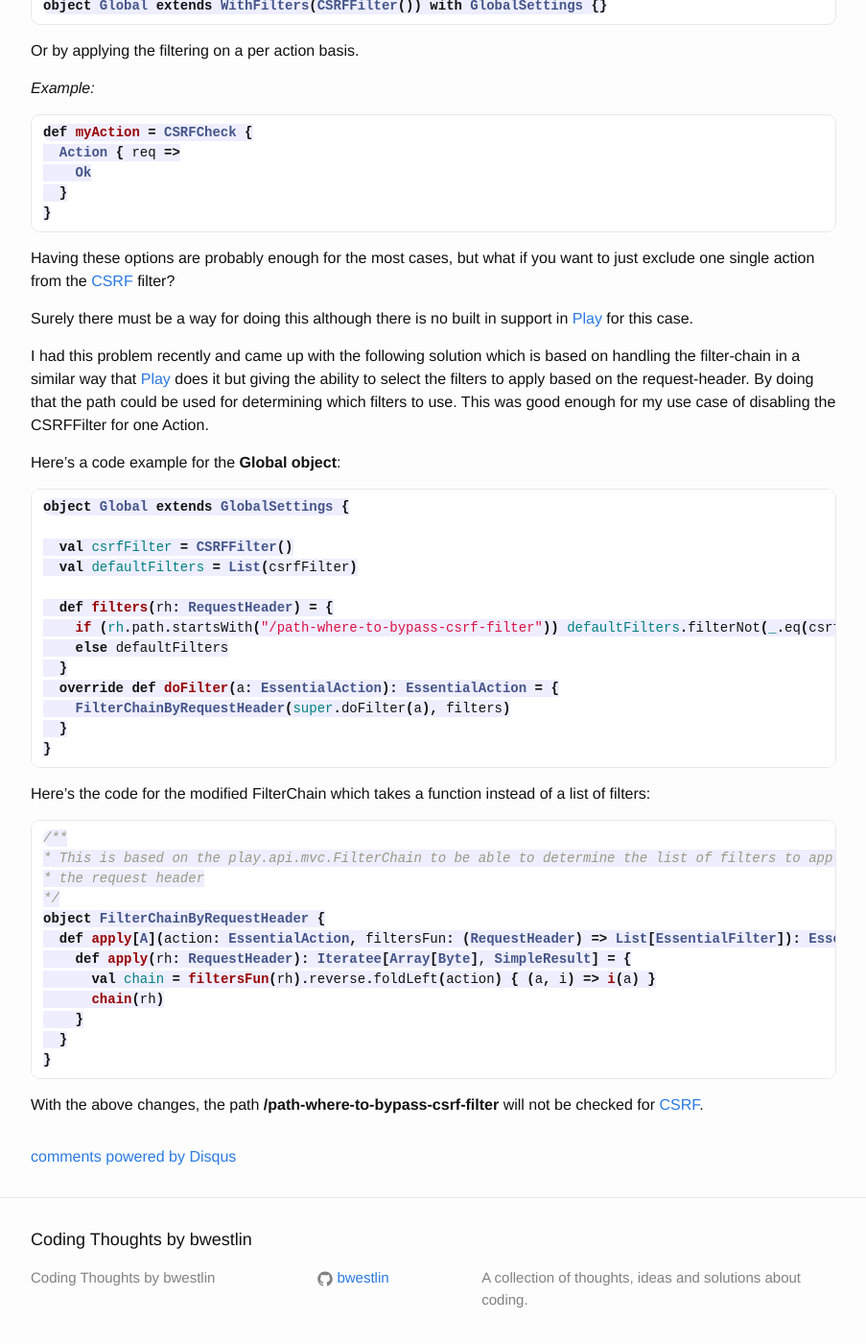
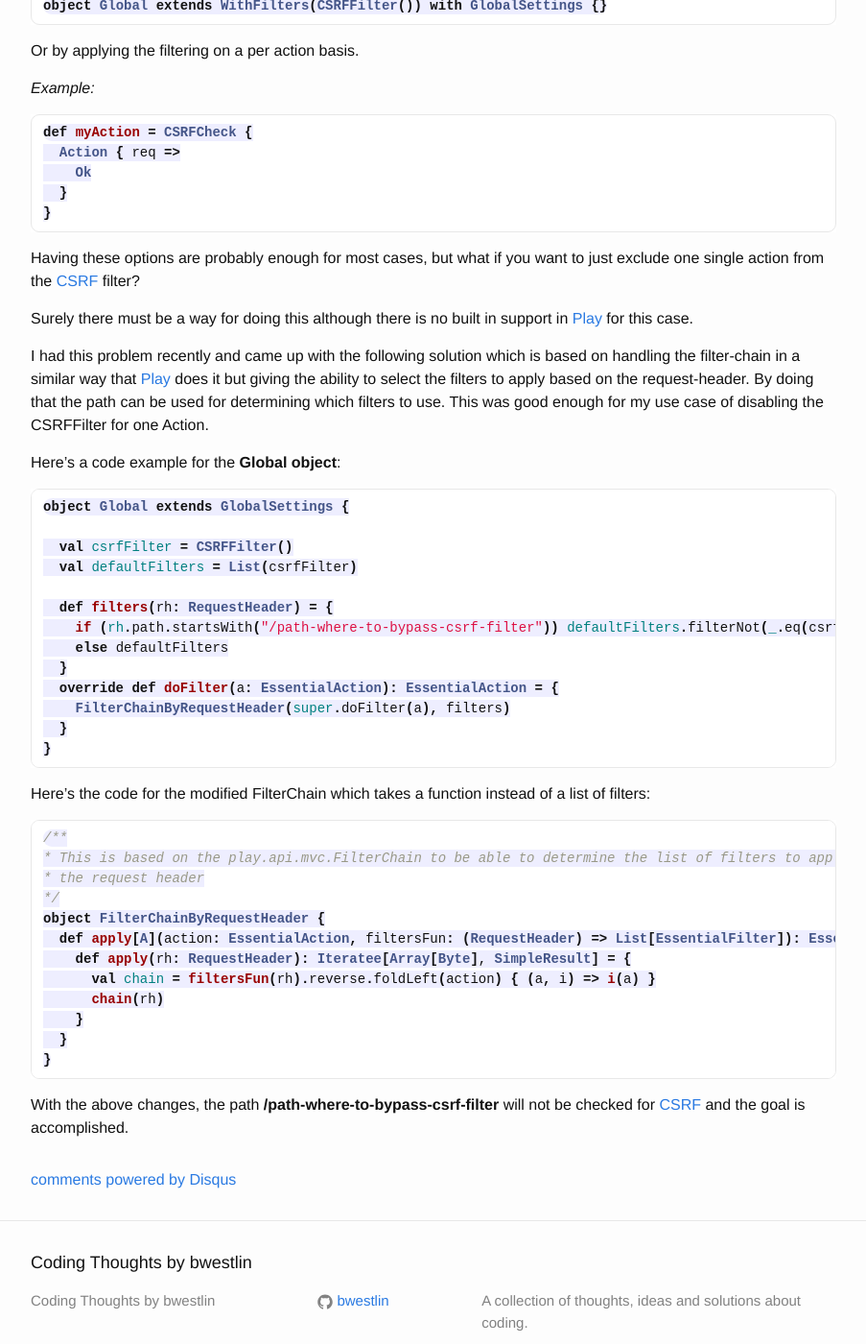
Before and after one commit to bwestlin/bwestlin.github.io, a Jekyll site: the page built from _posts/2014-07-18-play-disable-csrf-for-single-action.md, in a window 1280 px wide and 1400 px high, scrolled down 368 px. Shown: the whole window at 96% size, without its empty margins (188-1091 px from the left). Built offline with Jekyll 4.4.1, drawn with Linux system fonts in a browser that asks for light colours; Markdown is read by kramdown in place of the engine named in the settings; comment, search, counter and statistics services are not loaded.

Commit message:
Some language fixes

````diff
--- a/_posts/2014-07-18-play-disable-csrf-for-single-action.md
+++ b/_posts/2014-07-18-play-disable-csrf-for-single-action.md
@@ -34,7 +34,7 @@
 I had this problem recently and came up with the following solution which is based on handling the filter-chain
 in a similar way that [Play] does it but giving the ability to select the filters to apply based on the
 request-header.
-By doing that the path could be used for determining which filters to use.
+By doing that the path can be used for determining which filters to use.
 This was good enough for my use case of disabling the CSRFFilter for one Action.
 
 Here's a code example for the **Global object**:
@@ -72,7 +72,8 @@
 }
 ```
 
-With the above changes, the path **/path-where-to-bypass-csrf-filter** will not be checked for [CSRF].
+With the above changes, the path **/path-where-to-bypass-csrf-filter** will not be checked for [CSRF] and the
+goal is accomplished.
 
 [playframework]:            https://www.playframework.com/
 [play]:                     https://www.playframework.com/
````
Also changed, not shown: other parts of _posts/2014-07-18-play-disable-csrf-for-single-action.md (+1 -1 lines).
